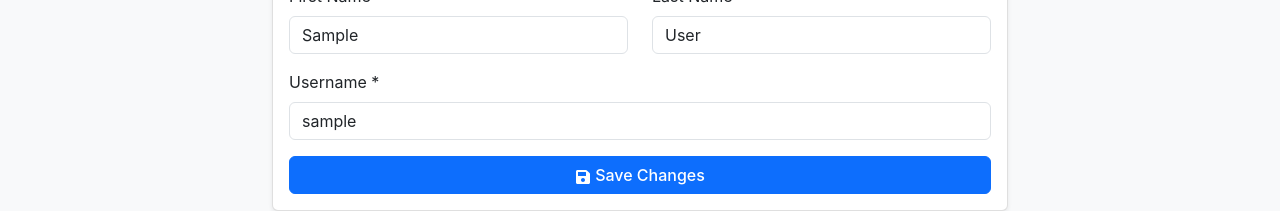
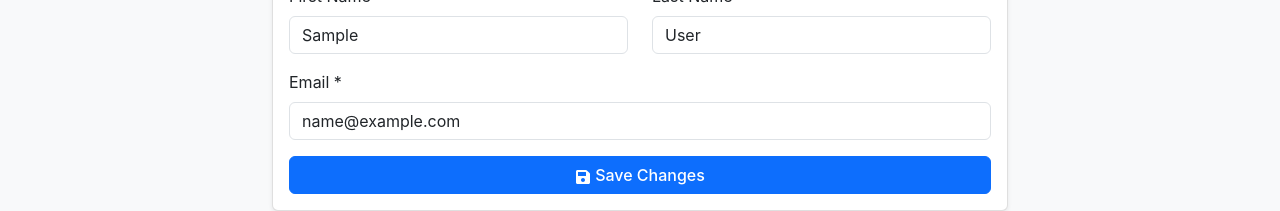
Before and after one commit to s1rk-36/TripSplit, a React (Create React App) app in the folder client/trip-split-client/: page /profile in a window 1280 px wide. Shown: the part 248-459 px from the top of the page. Built offline with nearby package versions, Linux system fonts and the light colour scheme; sample sign-in values are in the browser's storage; the HTML template or start-up script is replaced by a standard one.

Commit message:
update email instead of username

```diff
--- a/client/trip-split-client/src/pages/ProfileSettings.js
+++ b/client/trip-split-client/src/pages/ProfileSettings.js
@@ -58,7 +58,7 @@ function ProfileSettings() {
         ...currentStoredUser,
         firstName: profileData.firstName,
         lastName: profileData.lastName,
-        username: profileData.username,
+        email: profileData.email,
       };
       localStorage.setItem('tripsplit_user', JSON.stringify(updatedUser));
 
@@ -155,12 +155,12 @@ function ProfileSettings() {
                   </div>
 
                   <div className="mb-3">
-                    <label className="form-label">Username *</label>
+                    <label className="form-label">Email *</label>
                     <input
-                      type="text"
+                      type="email"
                       className="form-control"
-                      name="username"
-                      value={profileData.username}
+                      name="email"
+                      value={profileData.email}
                       onChange={handleProfileChange}
                       required
                     />
```
Also changed, not shown: 1 other file (tests, documents, lock files or other folders).
